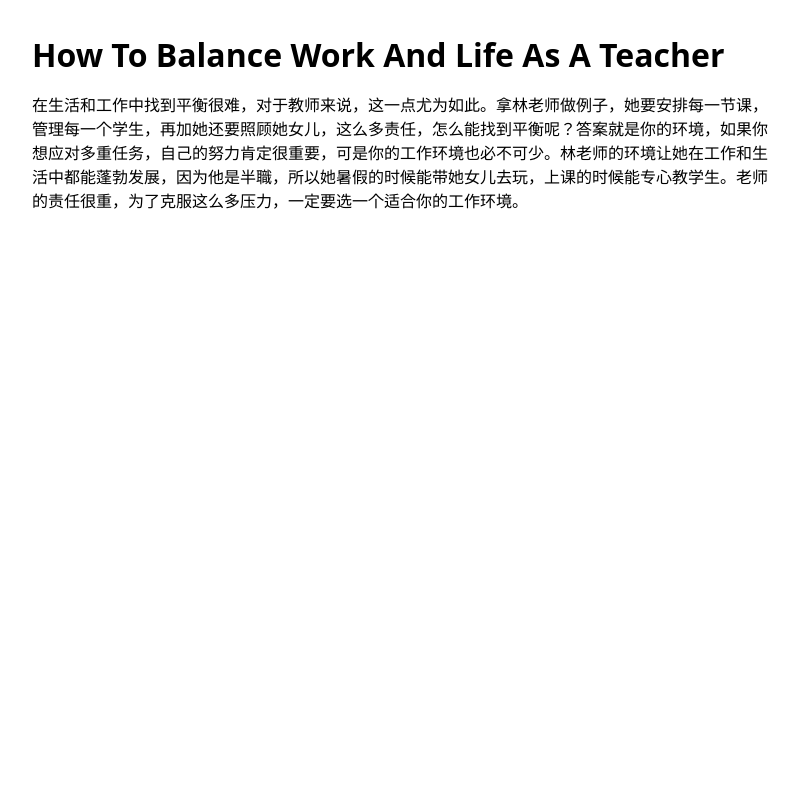
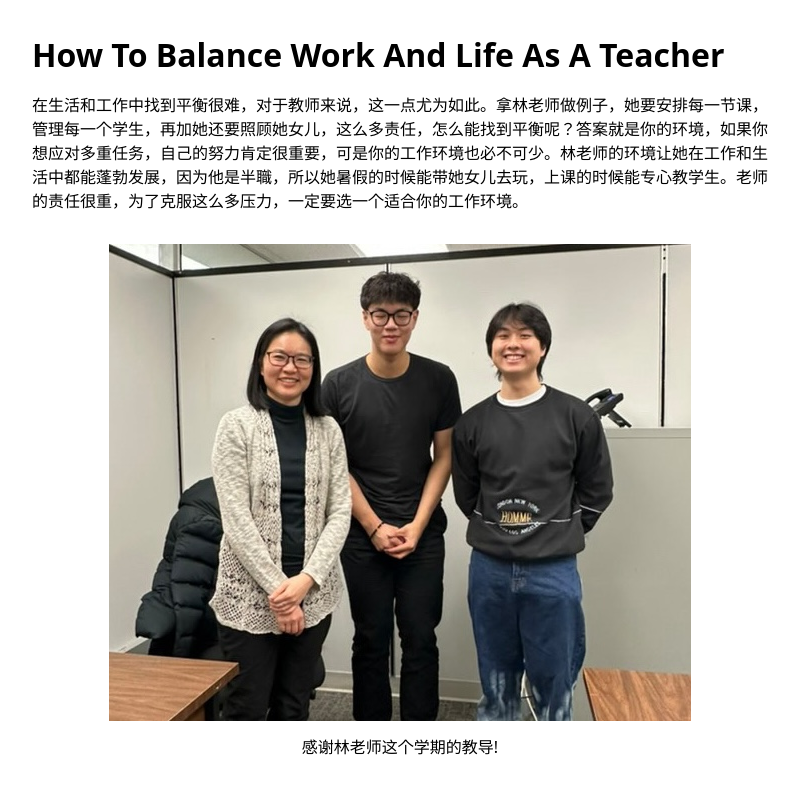
Before and after one commit to b718/chin-341-website, a Next.js app: page / in a window 1280 px wide. Shown: the part 1977-2771 px from the top of the page, without its empty margins (240-1039 px from the left). Before the commit the page ends 2269 px from the top, so only its background shows below. Built offline with nearby package versions, Linux system fonts and the light colour scheme.

Commit message:
Add picture

```diff
--- a/src/app/page.tsx
+++ b/src/app/page.tsx
@@ -69,6 +69,14 @@ export default function Home() {
         title={textdata["work-life-balance"].title}
         content={textdata["work-life-balance"].content}
       />
+      <div style={{ textAlign: "center", marginTop: "2rem" }}>
+        <img
+          src="/images/interview.jpeg"
+          alt="Description of the image"
+          style={{ maxWidth: "100%", height: "auto" }}
+        />
+        <div style={{ marginTop: "0.5rem" }}>感谢林老师这个学期的教导!</div>
+      </div>
     </div>
   );
 }
```
Also changed, not shown: public/images/interview.jpeg (added).
